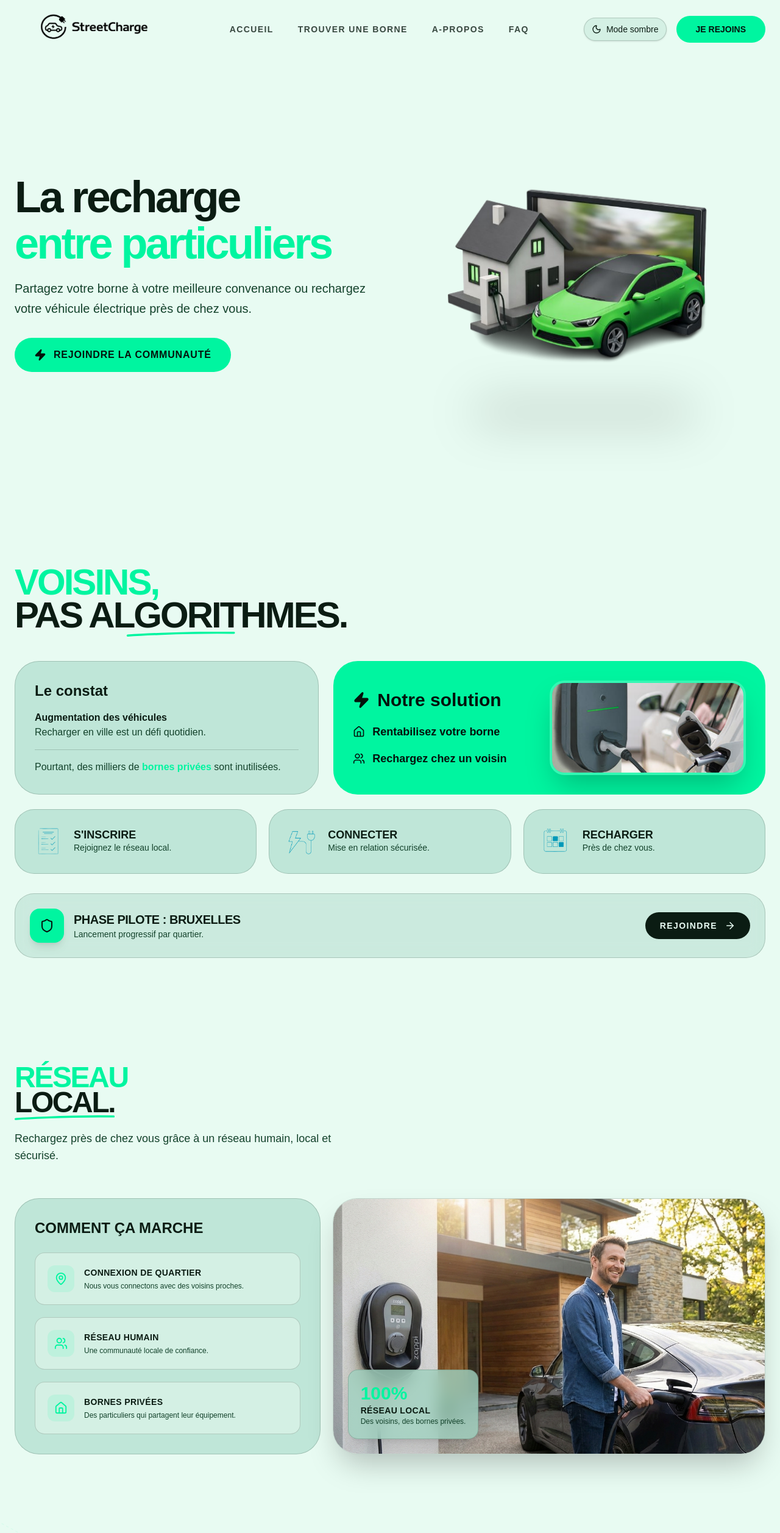
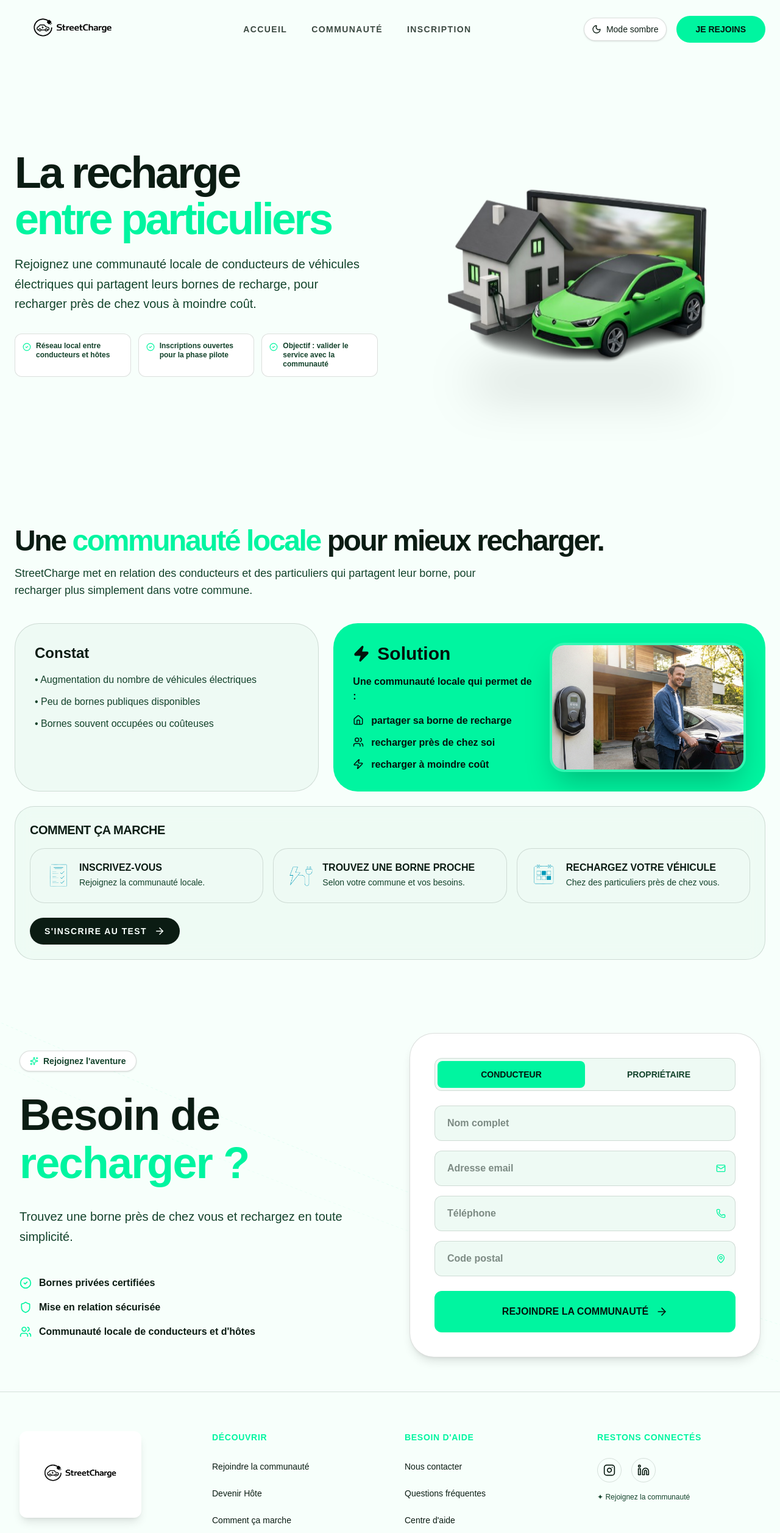
Before and after one commit to DigitariaWebs/StationP, a Next.js app: page / in a window 1280 px wide. Shown: the top 2514 px of the page at 61% size. Built offline with nearby package versions, Linux system fonts and the light colour scheme.

Commit message:
refactor: update styles and structure for improved layout and readability across components

```diff
--- a/app/globals.css
+++ b/app/globals.css
@@ -1,12 +1,12 @@
 @import "tailwindcss";
 
 :root {
-  --color-background: #e8fbf2;
+  --color-background: #f7fffb;
   --color-foreground: #0b1c13;
-  --color-surface: #d4f0e4;
-  --color-surface-muted: #bfe6d8;
-  --color-surface-strong: #a0d3c1;
-  --color-border: rgba(11, 28, 19, 0.18);
+  --color-surface: #ffffff;
+  --color-surface-muted: #eefaf4;
+  --color-surface-strong: #e2f6ec;
+  --color-border: rgba(11, 28, 19, 0.14);
   --color-muted: #13422b;
   --color-accent: #00f5a0;
   --color-accent-contrast: #04130c;
--- a/app/page.tsx
+++ b/app/page.tsx
@@ -2,19 +2,14 @@ import Footer from '@/components/layouts/Footer';
 import Hero from '@/components/sections/Hero';
 import Trouver from '@/components/sections/Trouver';
 import Howitworks from '@/components/sections/HowitWorks';
-import AboutSection from '@/components/sections/Apropos';
-import FAQ from '@/components/sections/FAQ'
+
 export default function Home() {
   return (
     <>
-
       <Hero />
-      <AboutSection />
       <Trouver />
       <Howitworks />
-      <FAQ/>
       <Footer />
-
     </>
   );
 }
--- a/src/components/layouts/Footer.tsx
+++ b/src/components/layouts/Footer.tsx
@@ -31,7 +31,7 @@ export default function Footer() {
               </div>
             </Link>
             <p className="text-[color:var(--color-muted)] text-xs sm:text-sm leading-relaxed text-center sm:text-left">
-              Le premier réseau de mise en relation humaine pour la recharge électrique à Bruxelles.
+              Le premier réseau de mise en relation humaine pour la recharge électrique entre particuliers.
               Un appel suffit pour connecter conducteurs et hôtes.
             </p>
           </div>
@@ -43,8 +43,8 @@ export default function Footer() {
             </h4>
             <ul className="space-y-3 sm:space-y-4 text-xs sm:text-sm font-medium">
               <li>
-                <Link href="/bornes" className="hover:text-[color:var(--color-accent)] transition-colors inline-block py-1">
-                  Trouver une borne
+                <Link href="/#howitworks" className="hover:text-[color:var(--color-accent)] transition-colors inline-block py-1">
+                  Rejoindre la communauté
                 </Link>
               </li>
               <li>
@@ -63,7 +63,7 @@ export default function Footer() {
           {/* Support */}
           <div className="text-center sm:text-left">
             <h4 className="font-black text-[color:var(--color-accent)] mb-4 sm:mb-6 text-xs sm:text-sm uppercase tracking-wider">
-              Besoin d'aide
+              Besoin d&apos;aide
             </h4>
             <ul className="space-y-3 sm:space-y-4 text-xs sm:text-sm font-medium">
               <li>
@@ -78,7 +78,7 @@ export default function Footer() {
               </li>
               <li>
                 <Link href="/aide" className="hover:text-[color:var(--color-accent)] transition-colors inline-block py-1">
-                  Centre d'aide
+                  Centre d&apos;aide
                 </Link>
               </li>
             </ul>
--- a/src/components/sections/Hero.tsx
+++ b/src/components/sections/Hero.tsx
@@ -4,7 +4,7 @@ import React, { useState, useEffect } from 'react';
 import Image from 'next/image';
 import Link from 'next/link';
 import ThemeToggle from '@/components/ThemeToggle';
-import { Menu, X, Zap } from 'lucide-react';
+import { Menu, X, Zap, CheckCircle2 } from 'lucide-react';
 import { useTheme } from '@/components/ThemeProvider';
 
 export default function HeroWithNavbar() {
@@ -27,8 +27,19 @@ export default function HeroWithNavbar() {
     return () => window.removeEventListener('mousemove', handleMouseMove);
   }, []);
 
+  const goToForm = () => {
+    const section = document.getElementById('howitworks');
+    if (section) {
+      section.scrollIntoView({ behavior: 'smooth', block: 'start' });
+      setIsMenuOpen(false);
+      return;
+    }
+    window.location.hash = '#howitworks';
+    setIsMenuOpen(false);
+  };
+
   return (
-    <section className="relative w-full min-h-screen bg-[color:var(--color-background)] overflow-hidden flex flex-col">
+    <section className="relative w-full h-screen bg-[color:var(--color-background)] overflow-hidden flex flex-col">
 
       {/* NAVBAR */}
       <header className="relative z-50 w-full shrink-0">
@@ -53,7 +64,7 @@ export default function HeroWithNavbar() {
                   alt="StreetCharge Logo"
                   width={600}
                   height={200}
-                  className="h-28 sm:h-32 md:h-40 lg:h-44 w-auto transition-transform group-hover:scale-105 filter brightness-150 contrast-125"
+                  className="h-20 sm:h-24 md:h-28 lg:h-32 w-auto transition-transform group-hover:scale-105 filter brightness-150 contrast-125"
                   priority
                 />
               </div>
@@ -61,25 +72,30 @@ export default function HeroWithNavbar() {
 
             {/* DESKTOP NAV */}
             <nav className="hidden lg:flex items-center gap-10 text-[color:var(--color-foreground)]/80">
-              {['Accueil', 'Trouver une borne', 'a-propos', 'FAQ'].map((item) => (
+              {[
+                { label: 'Accueil', href: '#accueil' },
+                { label: 'Communauté', href: '#trouveruneborne' },
+                { label: 'Inscription', href: '#howitworks' },
+              ].map((item) => (
                 <Link
-                  key={item}
-                  href={`#${item.toLowerCase().replace(/ /g, '')}`}
+                  key={item.label}
+                  href={`/${item.href}`}
                   className="text-sm font-bold uppercase tracking-widest hover:text-[color:var(--color-accent)] transition-colors"
                 >
-                  {item}
+                  {item.label}
                 </Link>
               ))}
             </nav>
 
             <div className="hidden lg:flex items-center gap-4">
               <ThemeToggle />
-              <Link
-                href="#howitworks"
+              <button
+                type="button"
+                onClick={goToForm}
                 className="bg-[color:var(--color-accent)] hover:bg-[color:var(--color-accent-hover)] text-[color:var(--color-accent-contrast)] text-sm font-bold py-3 px-8 rounded-full transition-all uppercase"
               >
                 Je rejoins
-              </Link>
+              </button>
             </div>
 
             {/* MOBILE */}
@@ -94,7 +110,7 @@ export default function HeroWithNavbar() {
       </header>
 
       {/* HERO */}
-      <div className="flex-1 flex items-center">
+      <div id="accueil" className="flex-1 flex items-center py-4 sm:py-6 lg:py-8">
         <div className="max-w-7xl mx-auto px-4 sm:px-6 w-full grid grid-cols-1 lg:grid-cols-2 gap-10 items-center">
 
           {/* TEXTE */}
@@ -105,20 +121,30 @@ export default function HeroWithNavbar() {
             </h1>
 
             <p className="text-base sm:text-lg lg:text-xl text-[color:var(--color-muted)] mb-8 max-w-xl mx-auto lg:mx-0 leading-relaxed font-medium">
-              Partagez votre borne à votre meilleure convenance ou rechargez votre véhicule électrique près de chez vous.
+              Rejoignez une communauté locale de conducteurs de véhicules électriques qui partagent leurs bornes de recharge,
+              pour recharger près de chez vous à moindre coût.
             </p>
 
-            <Link
-              href="#howitworks"
-              className="group inline-flex items-center gap-3 bg-[color:var(--color-accent)] text-[color:var(--color-accent-contrast)] font-black px-8 py-4 rounded-full transition-all hover:scale-105 text-sm sm:text-base uppercase tracking-wider"
-            >
-              <Zap size={20} fill="currentColor" />
-              Rejoindre la communauté
-            </Link>
+            <div className="mb-8 grid grid-cols-2 sm:grid-cols-3 gap-2 sm:gap-3 text-xs sm:text-sm max-w-2xl mx-auto lg:mx-0">
+              <div className="flex items-start gap-2 p-2.5 sm:p-3 rounded-lg sm:rounded-xl bg-[color:var(--color-surface)] border border-[color:var(--color-border)]">
+                <CheckCircle2 size={14} className="text-[color:var(--color-accent)] mt-0.5 shrink-0" />
+                <p className="font-semibold text-[color:var(--color-muted)] leading-tight text-xs">Réseau local entre conducteurs et hôtes</p>
+              </div>
+              <div className="flex items-start gap-2 p-2.5 sm:p-3 rounded-lg sm:rounded-xl bg-[color:var(--color-surface)] border border-[color:var(--color-border)]">
+                <CheckCircle2 size={14} className="text-[color:var(--color-accent)] mt-0.5 shrink-0" />
+                <p className="font-semibold text-[color:var(--color-muted)] leading-tight text-xs">Inscriptions ouvertes pour la phase pilote</p>
+              </div>
+              <div className="col-span-2 sm:col-span-1 flex items-start gap-2 p-2.5 sm:p-3 rounded-lg sm:rounded-xl bg-[color:var(--color-surface)] border border-[color:var(--color-border)]">
+                <CheckCircle2 size={14} className="text-[color:var(--color-accent)] mt-0.5 shrink-0" />
+                <p className="font-semibold text-[color:var(--color-muted)] leading-tight text-xs">Objectif : valider le service avec la communauté</p>
+              </div>
+            </div>
+
+
           </div>
 
           {/* IMAGE 3D */}
-          <div className="relative order-1 lg:order-2 flex justify-center items-center h-[260px] sm:h-[360px] lg:h-[520px] perspective-[1500px]">
+          <div className="relative order-1 lg:order-2 flex justify-center items-center h-[160px] sm:h-[260px] lg:h-[420px] perspective-[1500px]">
             <div
               className="relative w-full h-full transition-transform duration-300 ease-out"
               style={{
@@ -150,19 +176,18 @@ export default function HeroWithNavbar() {
           </div>
 
           <nav className="flex flex-col gap-8 text-3xl font-black uppercase tracking-tight">
-            <Link href="#accueil" onClick={() => setIsMenuOpen(false)}>Accueil</Link>
-            <Link href="#trouveruneborne" onClick={() => setIsMenuOpen(false)}>Bornes</Link>
-            <Link href="#a-propos" onClick={() => setIsMenuOpen(false)}>À propos</Link>
-            <Link href="#faq" onClick={() => setIsMenuOpen(false)}>FAQ</Link>
+            <Link href="/#accueil" onClick={() => setIsMenuOpen(false)}>Accueil</Link>
+            <Link href="/#trouveruneborne" onClick={() => setIsMenuOpen(false)}>Communauté</Link>
+            <Link href="/#howitworks" onClick={() => setIsMenuOpen(false)}>Inscription</Link>
           </nav>
 
-          <Link
-            href="#howitworks"
-            onClick={() => setIsMenuOpen(false)}
+          <button
+            type="button"
+            onClick={goToForm}
             className="mt-auto bg-[color:var(--color-accent)] text-[color:var(--color-accent-contrast)] py-4 rounded-full font-black text-center uppercase tracking-widest"
           >
             Je rejoins
-          </Link>
+          </button>
         </div>
       )}
 
--- a/src/components/sections/HowitWorks.tsx
+++ b/src/components/sections/HowitWorks.tsx
@@ -51,7 +51,7 @@ export default function AccessPage() {
   return (
     <main
       id="howitworks"
-      className="min-h-screen bg-[color:var(--color-background)] text-[color:var(--color-foreground)] px-4 sm:px-6 lg:px-8 py-12 sm:py-16 md:py-20 overflow-hidden relative"
+      className="scroll-mt-24 bg-[color:var(--color-background)] text-[color:var(--color-foreground)] px-4 sm:px-6 lg:px-8 py-10 sm:py-12 md:py-14 overflow-hidden relative"
     >
       {/* SVG décoratif */}
       <div className="absolute inset-0 z-0 pointer-events-none overflow-hidden opacity-20">
@@ -65,7 +65,7 @@ export default function AccessPage() {
         <div className="grid grid-cols-1 lg:grid-cols-12 gap-8 md:gap-12 lg:gap-16 items-start lg:items-center">
           <div className="lg:col-span-6 space-y-6 sm:space-y-8 text-center lg:text-left">
             <span className="inline-flex items-center gap-2 px-3 sm:px-4 py-1 sm:py-1.5 rounded-full text-xs sm:text-sm font-bold text-[color:var(--color-muted)] bg-[color:var(--color-surface)] border border-[color:var(--color-border)] shadow">
-              <Sparkles size={14} className="text-[color:var(--color-accent)]" /> Rejoignez l'aventure
+              <Sparkles size={14} className="text-[color:var(--color-accent)]" /> Rejoignez l&apos;aventure
             </span>
 
             <h1 className="text-4xl sm:text-5xl md:text-6xl lg:text-7xl font-black leading-tight lg:leading-[1.1] tracking-tight text-[color:var(--color-foreground)]">
@@ -103,7 +103,7 @@ export default function AccessPage() {
               </div>
               <div className="flex items-center gap-3 text-[color:var(--color-foreground)] font-bold text-sm sm:text-base">
                 <Users className="text-[color:var(--color-accent)] flex-shrink-0" size={20} />
-                <span>Recharge entre voisins</span>
+                <span>Communauté locale de conducteurs et d&apos;hôtes</span>
               </div>
             </div>
           </div>
@@ -222,9 +222,7 @@ export default function AccessPage() {
                     )}
                   </button>
 
-                  <p className="text-xs text-center text-[color:var(--color-muted)]">
-                    Participation sans engagement • Phase de lancement
-                  </p>
+
                 </form>
               )}
             </div>
--- a/src/components/sections/Trouver.tsx
+++ b/src/components/sections/Trouver.tsx
@@ -1,105 +1,92 @@
 'use client';
 
 import Image from 'next/image';
-import { MapPin, Users, Home } from 'lucide-react';
+import { Home, Zap, Users, ArrowRight } from 'lucide-react';
 
-export default function ReseauLocalPage() {
+export default function AboutPage() {
   return (
-    <main
-      id="a-propos"
-      className="bg-[color:var(--color-background)] text-[color:var(--color-foreground)] relative overflow-hidden flex flex-col"
+    <section
+      id="trouveruneborne"
+      className="bg-[color:var(--color-background)] text-[color:var(--color-foreground)] relative overflow-hidden"
     >
-      <div className="max-w-7xl mx-auto px-6 pt-32 pb-16 flex-1 flex flex-col min-h-0 w-full">
-
-        {/* HEADER */}
-        <section className="mb-14 shrink-0">
-          <div className="max-w-xl">
-          <h1 className="text-3xl sm:text-4xl md:text-5xl font-black tracking-tighter leading-[0.85] uppercase">
-            <span className="text-[color:var(--color-accent)]">Réseau</span><br />
-            <span className="relative inline-block">
-              local.
-              <svg className="absolute w-full h-2 -bottom-2 left-0 text-[color:var(--color-accent)]" viewBox="0 0 200 9" fill="none">
-                <path d="M2 7C2 7 101.5 0.5 198 2" stroke="currentColor" strokeWidth="4" strokeLinecap="round"/>
-              </svg>
-            </span>
-          </h1>
-
-          <p className="mt-6 text-lg text-[color:var(--color-muted)] max-w-2xl mx-auto font-medium">
-            Rechargez près de chez vous grâce à un réseau humain, local et sécurisé.
+      <div className="max-w-7xl mx-auto px-4 sm:px-6 py-14 sm:py-16 w-full">
+        <section className="mb-10">
+          <h2 className="text-3xl sm:text-4xl md:text-5xl font-black tracking-tighter leading-[0.95]">
+            Une <span className="text-[color:var(--color-accent)]">communauté locale</span> pour mieux recharger.
+          </h2>
+          <p className="mt-4 text-base sm:text-lg text-[color:var(--color-muted)] max-w-3xl font-medium">
+            StreetCharge met en relation des conducteurs et des particuliers qui partagent leur borne,
+            pour recharger plus simplement dans votre commune.
           </p>
-          </div>
         </section>
 
-        {/* GRID PRINCIPALE */}
-        <div className="grid grid-cols-1 md:grid-cols-12 gap-5 flex-1 min-h-0">
+        <div className="grid grid-cols-1 md:grid-cols-12 gap-6 mb-6">
+          <div className="md:col-span-5 bg-[color:var(--color-surface-muted)] border border-[color:var(--color-border)] rounded-[2rem] sm:rounded-[2.5rem] p-6 sm:p-8">
+            <h3 className="text-xl sm:text-2xl font-black mb-4">Constat</h3>
+            <ul className="space-y-3 text-sm sm:text-base text-[color:var(--color-muted)] font-medium">
+              <li>• Augmentation du nombre de véhicules électriques</li>
+              <li>• Peu de bornes publiques disponibles</li>
+              <li>• Bornes souvent occupées ou coûteuses</li>
+            </ul>
+          </div>
 
-          {/* TEXTE + FEATURES */}
-          <div className="md:col-span-5 bg-[color:var(--color-surface-muted)] border border-[color:var(--color-border)] rounded-[2.5rem] p-8 flex flex-col justify-center">
-            <h2 className="text-2xl font-black uppercase mb-6">Comment ça marche</h2>
+          <div className="md:col-span-7 bg-[color:var(--color-accent)] rounded-[2rem] sm:rounded-[2.5rem] p-6 sm:p-8 text-[color:var(--color-accent-contrast)] flex flex-col lg:flex-row gap-6 overflow-hidden relative">
+            <div className="flex-1">
+              <h3 className="text-2xl sm:text-3xl font-black mb-4 flex items-center gap-3">
+                <Zap size={28} fill="currentColor" /> Solution
+              </h3>
 
-            <div className="space-y-5">
-              <Feature
-                icon={<MapPin size={22} />}
-                title="Connexion de quartier"
-                desc="Nous vous connectons avec des voisins proches."
-              />
-              <Feature
-                icon={<Users size={22} />}
-                title="Réseau humain"
-                desc="Une communauté locale de confiance."
-              />
-              <Feature
-                icon={<Home size={22} />}
-                title="Bornes privées"
-                desc="Des particuliers qui partagent leur équipement."
-              />
+              <p className="text-sm sm:text-base font-bold mb-4">
+                Une communauté locale qui permet de :
+              </p>
+              <ul className="space-y-3 text-sm sm:text-base font-bold">
+                <li className="flex items-start gap-3"><Home size={18} className="mt-0.5" /> partager sa borne de recharge</li>
+                <li className="flex items-start gap-3"><Users size={18} className="mt-0.5" /> recharger près de chez soi</li>
+                <li className="flex items-start gap-3"><Zap size={18} className="mt-0.5" /> recharger à moindre coût</li>
+              </ul>
+            </div>
+
+            <div className="block w-full lg:w-1/2 relative rounded-2xl sm:rounded-3xl overflow-hidden border-4 border-white/20 shadow-2xl h-56 sm:h-64 lg:h-auto">
+              <Image src="/1.png" alt="Maison avec borne de recharge" fill className="object-cover" />
             </div>
           </div>
+        </div>
 
-          {/* IMAGE */}
-          <div className="md:col-span-7 relative rounded-[2.5rem] overflow-hidden border border-[color:var(--color-border)] shadow-2xl min-h-[360px]">
-            <Image
-              src="/1.png"
-              alt="Borne de recharge privée"
-              fill
-              className="object-cover"
-              priority
-            />
-
-            <div className="absolute bottom-6 left-6 bg-[color:var(--color-surface-strong)]/80 backdrop-blur-md border border-[color:var(--color-border)] rounded-2xl p-5 shadow-xl">
-              <p className="text-[color:var(--color-accent)] text-3xl font-black">100%</p>
-              <p className="font-bold text-[color:var(--color-foreground)] uppercase text-sm tracking-wide">
-                Réseau local
-              </p>
-              <p className="text-xs text-[color:var(--color-muted)]">
-                Des voisins, des bornes privées.
-              </p>
-            </div>
+        <section className="bg-[color:var(--color-surface-strong)]/40 backdrop-blur-md border border-[color:var(--color-border)] rounded-[1.5rem] sm:rounded-[2rem] p-5 sm:p-6">
+          <h3 className="font-black text-lg sm:text-xl uppercase tracking-tight mb-4">Comment ça marche</h3>
+          <div className="grid grid-cols-1 sm:grid-cols-3 gap-4">
+            <Step icon="/icon22.png" title="Inscrivez-vous" desc="Rejoignez la communauté locale." />
+            <Step icon="/icon11.png" title="Trouvez une borne proche" desc="Selon votre commune et vos besoins." />
+            <Step icon="/icon33.png" title="Rechargez votre véhicule" desc="Chez des particuliers près de chez vous." />
           </div>
 
-        </div>
+          <a
+            href="#howitworks"
+            className="group mt-6 w-full sm:w-auto inline-flex items-center justify-center gap-3 bg-[color:var(--color-foreground)] text-[color:var(--color-background)] px-6 py-3 rounded-full font-black text-sm uppercase tracking-widest hover:scale-105 transition-all"
+          >
+            S&apos;inscrire au test <ArrowRight size={18} className="group-hover:translate-x-1 transition-transform" />
+          </a>
+        </section>
       </div>
-    </main>
+    </section>
   );
 }
 
-function Feature({
-  icon,
-  title,
-  desc,
-}: {
-  icon: React.ReactNode;
-  title: string;
-  desc: string;
-}) {
+function Step({ icon, title, desc }: { icon: string; title: string; desc: string }) {
   return (
-    <div className="flex items-center gap-4 bg-[color:var(--color-surface)] border border-[color:var(--color-border)] rounded-2xl p-5 group hover:border-[color:var(--color-accent)] transition-all">
-      <div className="w-11 h-11 rounded-xl bg-[color:var(--color-accent)]/10 flex items-center justify-center text-[color:var(--color-accent)]">
-        {icon}
+    <div className="bg-[color:var(--color-surface-muted)] border border-[color:var(--color-border)] p-4 sm:p-5 rounded-[1.25rem] sm:rounded-[1.5rem] flex items-center gap-3">
+      <div className="w-10 h-10 sm:w-12 sm:h-12 relative shrink-0">
+        <Image
+          src={icon}
+          alt={title}
+          fill
+          className="object-contain"
+          style={{ filter: 'brightness(0) saturate(100%) invert(41%) sepia(96%) saturate(515%) hue-rotate(145deg) brightness(96%) contrast(101%)' }}
+        />
       </div>
       <div>
-        <p className="font-black text-sm uppercase tracking-wide mb-1">{title}</p>
-        <p className="text-xs text-[color:var(--color-muted)] font-medium">{desc}</p>
+        <h4 className="font-black text-sm sm:text-base text-[color:var(--color-foreground)] uppercase leading-none mb-2">{title}</h4>
+        <p className="text-xs sm:text-sm text-[color:var(--color-muted)] font-medium leading-tight">{desc}</p>
       </div>
     </div>
   );
```
